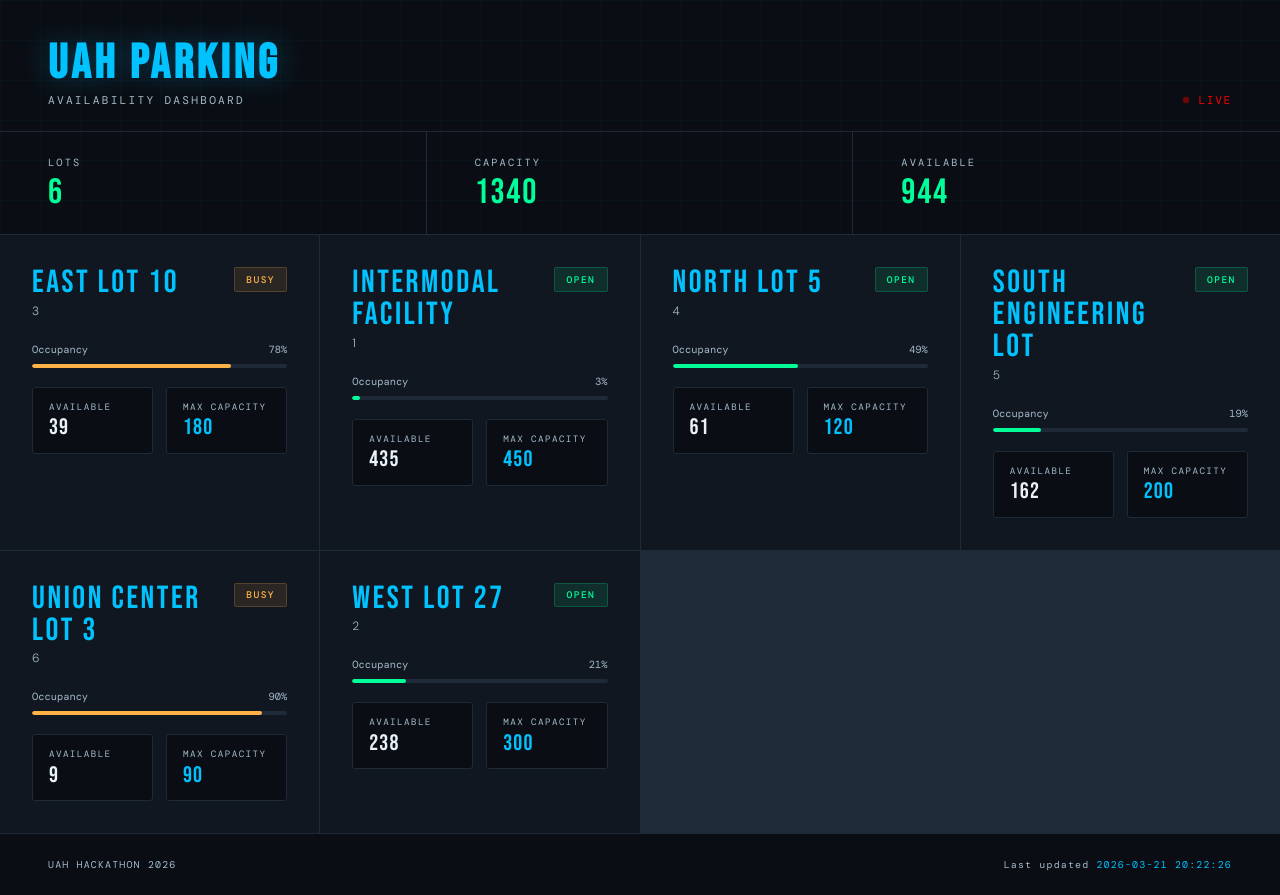
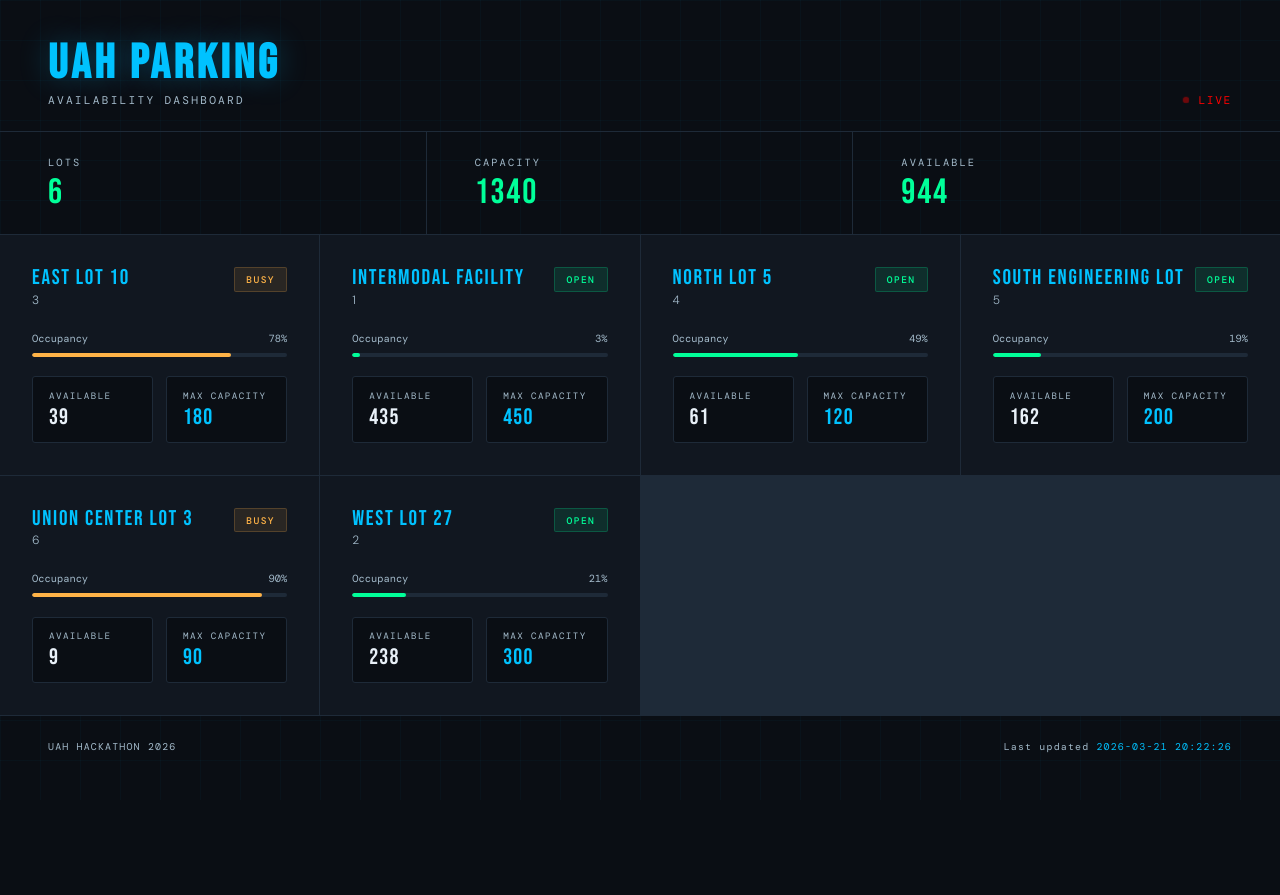
Before and after one commit to amdlift/Hackathon2026, a Flask app: page / in a window 1280 px wide. After the commit the page ends 761 px from the top, so only its background shows below. Run offline with Flask 3, Linux system fonts and the light colour scheme.

Commit message:
changed font size

```diff
--- a/static/styles.css
+++ b/static/styles.css
@@ -158,7 +158,7 @@
 
 .lot-name {
   font-family: 'Bebas Neue', sans-serif;
-  font-size: 2rem;
+  font-size: 1.333rem;
   letter-spacing: 0.08em;
   color: var(--accent);
   line-height: 1;
```
